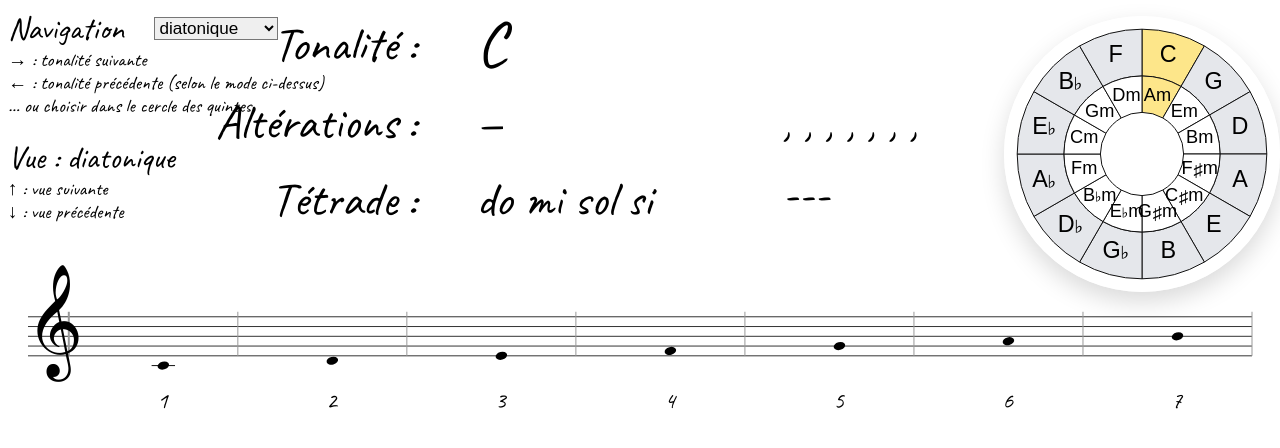
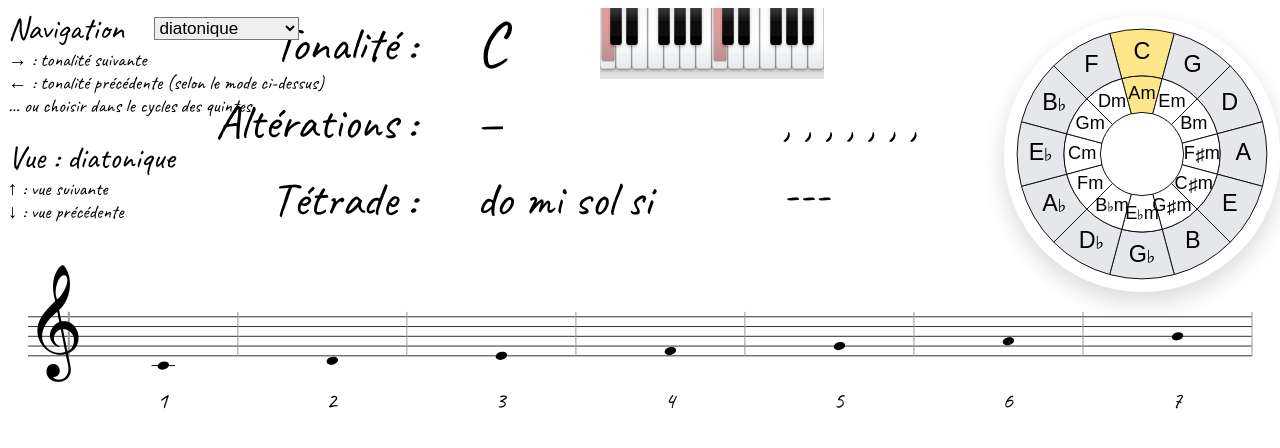
Before and after one commit to rpiccand/music_theory, a React (Vite) app: page / in a window 1280 px wide. Shown: the top 448 px of the page. Built offline with nearby package versions, Linux system fonts and the light colour scheme.

Commit message:
Piano keyboard and circle fixed

```diff
--- a/src/ScaleNavigator.tsx
+++ b/src/ScaleNavigator.tsx
@@ -243,6 +243,9 @@ const COF_MIN_LABELS = ['Am','Em','Bm','F♯m','C♯m','G♯m','E♭m','B♭m','
 function CircleOfFifths({ pc, size=220, onSelect }: { pc: number; size?: number; onSelect?: (pc:number)=>void }) {
   const w = size, h = size; const cx = w/2, cy = h/2;
   const step = (2*Math.PI)/12;
+  // Center the C sector at the very top (12 o'clock)
+  // We subtract half a step so that the middle of the C wedge is at -90° instead of its leading edge.
+  const startAngle = -Math.PI / 2 - step / 2; // 0° = East; -90° = North in SVG
   const rOuter = size*0.48, rInner = size*0.30, rHole = size*0.16;
   // current index on circle (C at 0, clockwise fifths)
   const idx = ((pc % 12) + 12) % 12; // pitch class
@@ -254,7 +257,7 @@ function CircleOfFifths({ pc, size=220, onSelect }: { pc: number; size?: number;
          style={{ display: 'block' }}>
       {/* Outer ring (majors) */}
       {COF_PCS.map((_, i) => {
-        const a0 = -Math.PI/2 + i*step; // start at top (C)
+        const a0 = startAngle + i*step; // start at top (C)
         const a1 = a0 + step;
         const isHi = i === highlightIdxMajor;
         return (
@@ -273,7 +276,7 @@ function CircleOfFifths({ pc, size=220, onSelect }: { pc: number; size?: number;
       })}
       {/* Inner ring (minors) */}
       {COF_PCS.map((_, i) => {
-        const a0 = -Math.PI/2 + i*step; const a1 = a0 + step;
+        const a0 = startAngle + i*step; const a1 = a0 + step;
         const isHi = i === highlightIdxMinor;
         return (
           <path
@@ -291,7 +294,7 @@ function CircleOfFifths({ pc, size=220, onSelect }: { pc: number; size?: number;
       })}
       {/* Labels */}
       {COF_MAJ_LABELS.map((lab, i) => {
-        const ang = -Math.PI/2 + (i+0.5)*step;
+        const ang = startAngle + (i+0.5)*step;
         const x = cx + (rInner + (rOuter-rInner)/2) * Math.cos(ang);
         const y = cy + (rInner + (rOuter-rInner)/2) * Math.sin(ang);
         return (
@@ -311,7 +314,7 @@ function CircleOfFifths({ pc, size=220, onSelect }: { pc: number; size?: number;
         );
       })}
       {COF_MIN_LABELS.map((lab, i) => {
-        const ang = -Math.PI/2 + (i+0.5)*step;
+        const ang = startAngle + (i+0.5)*step;
         const x = cx + (rHole + (rInner-rHole)/2) * Math.cos(ang);
         const y = cy + (rHole + (rInner-rHole)/2) * Math.sin(ang);
         return (
@@ -336,11 +339,128 @@ function CircleOfFifths({ pc, size=220, onSelect }: { pc: number; size?: number;
 function buildSeventhChordIndices(rootDegree: number): number[] {
   return [0,2,4,6].map((o)=>(rootDegree+o)%7);
 }
+
 function majorScaleMidis(keyPc: PitchClass): number[] {
   const baseC4 = 60;
   const tonicMidi = baseC4 + ((keyPc+12)%12);
   return DEGREE_SEMITONES_MAJOR.map(st=>tonicMidi+st);
 }
+
+// --- Piano (2 octaves) ------------------------------------------------------
+const WHITE_KEYS = new Set([0,2,4,5,7,9,11]);
+function Piano({ highlightedPc }: { highlightedPc: number }) {
+  // Draw from C4 (60) for 24 semitones (to B5 inclusive)
+  const startMidi = 60; // C4
+  const endMidi = startMidi + 24; // 2 octaves
+  const keyWidth = 16;
+  const whiteKeyHeight = 64;
+  const blackKeyHeight = 40;
+  const corner = 3;
+
+  const keys: number[] = [];
+  for (let m = startMidi; m < endMidi; m++) keys.push(m);
+
+  const whitesSoFar = (idx: number) =>
+    keys.slice(0, idx).filter(k => WHITE_KEYS.has((k % 12 + 12) % 12)).length;
+  const totalWhite = keys.filter(k => WHITE_KEYS.has((k % 12 + 12) % 12)).length;
+  const svgWidth = keyWidth * totalWhite;
+
+  const pcEq = (a: number, b: number) => (((a % 12) + 12) % 12) === (((b % 12) + 12) % 12);
+
+  return (
+    <svg width={svgWidth} height={whiteKeyHeight + 14} aria-label="Clavier (2 octaves)" style={{ display: 'block' }}>
+      <defs>
+        {/* Subtle drop shadow for keys */}
+        <filter id="keyShadow" x="-20%" y="-20%" width="140%" height="160%">
+          <feDropShadow dx="0" dy="2" stdDeviation="1.4" floodColor="#000" floodOpacity="0.25" />
+        </filter>
+        {/* White key glossy gradient */}
+        <linearGradient id="whiteGrad" x1="0" y1="0" x2="0" y2="1">
+          <stop offset="0%" stopColor="#f9fafb" />
+          <stop offset="55%" stopColor="#ffffff" />
+          <stop offset="100%" stopColor="#e5e7eb" />
+        </linearGradient>
+        {/* Black key glossy gradient */}
+        <linearGradient id="blackGrad" x1="0" y1="0" x2="0" y2="1">
+          <stop offset="0%" stopColor="#444" />
+          <stop offset="40%" stopColor="#111" />
+          <stop offset="100%" stopColor="#000" />
+        </linearGradient>
+        {/* Red highlight overlay */}
+        <linearGradient id="redHi" x1="0" y1="0" x2="0" y2="1">
+          <stop offset="0%" stopColor="#dc2626" />
+          <stop offset="100%" stopColor="#7f1d1d" />
+        </linearGradient>
+      </defs>
+
+      {/* Base board */}
+      <rect x={-6} y={whiteKeyHeight} width={svgWidth + 12} height={10} fill="#111" opacity="0.12" />
+
+      {/* White keys first (under) */}
+      {keys.map((m, i) => {
+        const pc = ((m % 12) + 12) % 12;
+        if (!WHITE_KEYS.has(pc)) return null;
+        const x = keyWidth * whitesSoFar(i);
+        const isTonic = pcEq(pc, highlightedPc);
+        return (
+          <g key={`w-${m}`} filter="url(#keyShadow)">
+            <rect x={x} y={0} width={keyWidth} height={whiteKeyHeight} rx={corner} ry={corner} fill="url(#whiteGrad)" stroke="#111" strokeOpacity="0.35" strokeWidth={0.8} />
+            {/* separator line */}
+            <line x1={x + keyWidth - 0.5} y1={0} x2={x + keyWidth - 0.5} y2={whiteKeyHeight} stroke="#000" strokeOpacity="0.08" />
+            {isTonic && (
+              <rect
+                x={x + 2}
+                y={2}
+                width={keyWidth - 4}
+                height={whiteKeyHeight - 10}
+                rx={corner - 1}
+                ry={corner - 1}
+                fill="url(#redHi)"
+                opacity="0.45"
+                stroke="#7f1d1d"
+                strokeWidth={1.2}
+                style={{ mixBlendMode: 'multiply' }}
+              />
+            )}
+          </g>
+        );
+      })}
+
+      {/* Black keys on top */}
+      {keys.map((m, i) => {
+        const pc = ((m % 12) + 12) % 12;
+        if (WHITE_KEYS.has(pc)) return null;
+        const x = keyWidth * (whitesSoFar(i) - 0.36);
+        const isTonic = pcEq(pc, highlightedPc);
+        return (
+          <g key={`b-${m}`} filter="url(#keyShadow)">
+            <rect x={x} y={0} width={keyWidth * 0.72} height={blackKeyHeight} rx={corner} ry={corner} fill="url(#blackGrad)" />
+            {isTonic && (
+              <rect
+                x={x + 1.5}
+                y={1.5}
+                width={keyWidth * 0.72 - 3}
+                height={blackKeyHeight - 6}
+                rx={corner - 1}
+                ry={corner - 1}
+                fill="url(#redHi)"
+                opacity="0.55"
+                stroke="#7f1d1d"
+                strokeWidth={1}
+                style={{ mixBlendMode: 'screen' }}
+              />
+            )}
+          </g>
+        );
+      })}
+    </svg>
+  );
+}
+
+// Fixed width for header keyboard (2 octaves = 14 white keys at 16px each)
+const PIANO_KEY_WIDTH = 16;
+const PIANO_WHITE_COUNT = 14;
+const PIANO_WIDTH = PIANO_KEY_WIDTH * PIANO_WHITE_COUNT; // 224px
 
 
 type ViewMode = 0|1|2; // 0=Notes, 1=Tétrades (7e), 2=Modes
@@ -658,7 +778,7 @@ function StickyNote({ onClick }: { onClick: () => void }) {
             style={{ fontSize: '1.07rem', marginLeft: '0.25ch' }}
           >
             <option value="diatonique">diatonique</option>
-            <option value="circle">circle of fifth</option>
+            <option value="circle">cycle de quintes</option>
             <option value="test">test (random)</option>
           </select>
         </div>
@@ -680,7 +800,7 @@ function StickyNote({ onClick }: { onClick: () => void }) {
           >
             ← : tonalité précédente (selon le mode ci-dessus)
           </div>
-          <div>… ou choisir dans le cercle des quintes</div>
+          <div>… ou choisir dans le cycles des quintes</div>
         </div>
         {/* Blank line before current view label */}
         <div aria-hidden="true" style={{ height: '1.2rem' }} />
@@ -744,13 +864,18 @@ function StickyNote({ onClick }: { onClick: () => void }) {
           whiteSpace: 'nowrap',
           overflow: 'hidden',
           textOverflow: 'ellipsis',
-          gridColumn: '4 / 7', // span across value + spacer + right schema columns
+          gridColumn: '4 / 7',
+          position: 'relative',
+          paddingRight: `${PIANO_WIDTH + 16}px`
         }}
       >
         {(() => {
           const v = americanKeyNameMajor(currentKey.pc);
           return v.length ? v[0].toUpperCase() + v.slice(1) : v;
         })()}{TRAIL_NBSP}
+        <div style={{ position: 'absolute', right: 0, top: '50%', transform: 'translateY(-50%)', width: PIANO_WIDTH }}>
+          <Piano highlightedPc={currentKey.pc} />
+        </div>
       </div>
 
       {/* Altérations */}
@@ -830,7 +955,6 @@ function StickyNote({ onClick }: { onClick: () => void }) {
       />
           <div className="relative" style={{ width: staffWidth, height: svgHeight, margin: '0 auto' }}>
           <svg width="100%" height={svgHeight} viewBox={`0 0 ${staffWidth} ${svgHeight}`} preserveAspectRatio="xMidYMin meet">
-            const leftPadding = leftEdge + 28 * s;
             {[0,1,2,3,4].map(line=>(<line key={line} x1={leftEdge} x2={staffWidth-rightMargin} y1={STAFF_TOP_Y+line*LINE_SPACING} y2={STAFF_TOP_Y+line*LINE_SPACING} stroke="#333" strokeWidth={1}/>))}
             {Array.from({length:8}).map((_,i)=>(<line key={i} x1={X0+i*measureWidth} x2={X0+i*measureWidth} y1={STAFF_TOP_Y-5} y2={STAFF_BOTTOM_Y} stroke="#999" strokeWidth={i===0?2:1}/>))}
             <TrebleClef x={26} STAFF_TOP_Y={STAFF_TOP_Y} LINE_SPACING={LINE_SPACING} />
```
